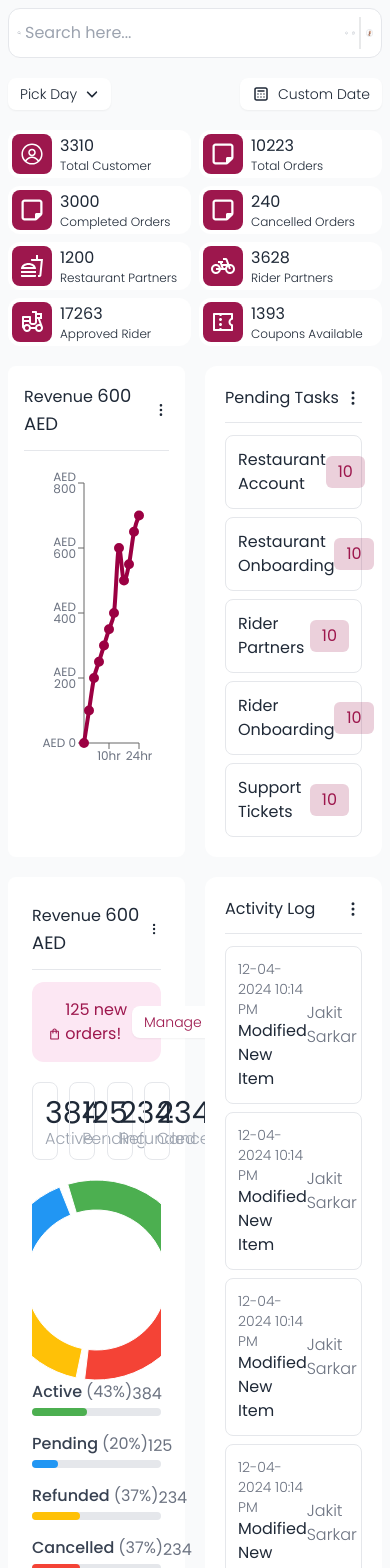
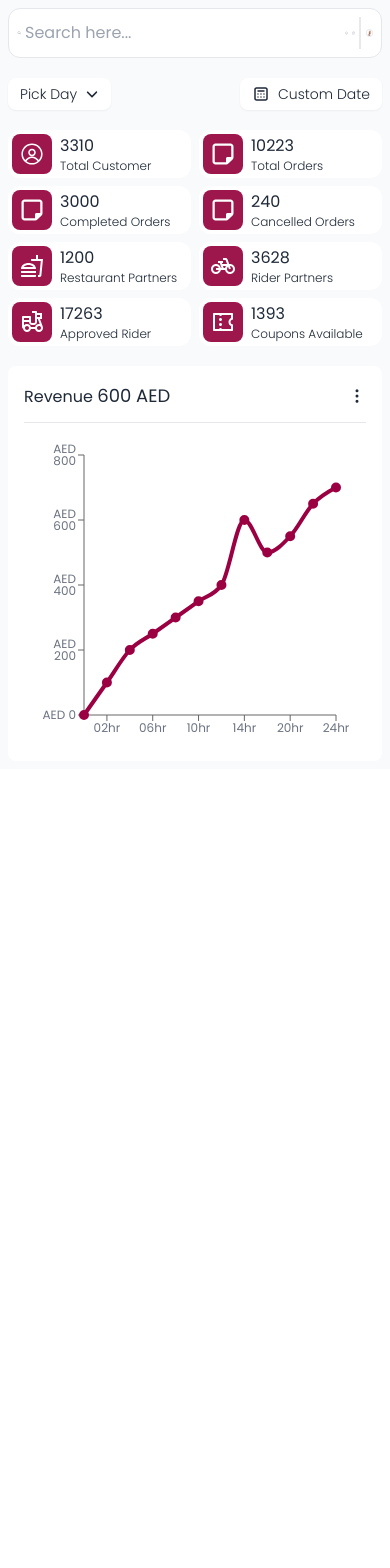
Before and after one commit to ifajul89/basic-dashboard, a React (Vite) app: page / in a window 390 px wide. Shown: the top 1568 px of the page. After the commit the page ends 844 px from the top, so only its background shows below. Built offline with nearby package versions, Linux system fonts and the light colour scheme.

Commit message:
added responsive design for revenue data page

```diff
--- a/src/components/OrderSummary.jsx
+++ b/src/components/OrderSummary.jsx
@@ -30,11 +30,11 @@ const OrderSummary = () => {
           Manage Orders
         </button>
       </div>
-      <div className="grid grid-cols-4 my-5 gap-5">
+      <div className="grid grid-cols-4 my-5 gap-2 md:gap-5">
         {data.map((box) => (
-          <div className="border border-gray-200 rounded-lg p-3 leading-4">
-            <h6 className="text-3xl">{box.value}</h6>
-            <p className="text-gray-400 font-light">{box.name}</p>
+          <div className="border border-gray-200 rounded-lg p-2 md:p-3 leading-4">
+            <h6 className="md:text-3xl">{box.value}</h6>
+            <p className="text-gray-400 font-light text-xs">{box.name}</p>
           </div>
         ))}
       </div>
--- a/src/components/RevenueData.jsx
+++ b/src/components/RevenueData.jsx
@@ -25,6 +25,11 @@ const data = [
   { hour: "24hr", value: 700 },
 ];
 
+const chatrMargin =
+  window.innerWidth <= 768
+    ? { top: 20, right: 30, left: 0, bottom: 0 }
+    : { top: 20, right: 15, left: -15, bottom: 0 };
+
 const RevenueData = () => {
   return (
     <div className="w-full p-4 bg-white rounded-lg">
@@ -37,10 +42,7 @@ const RevenueData = () => {
       <hr className="my-3" />
       <div className="w-full h-[310px]">
         <ResponsiveContainer width="100%" height="100%">
-          <LineChart
-            data={data}
-            margin={{ top: 20, right: 30, left: 0, bottom: 0 }}
-          >
+          <LineChart data={data} margin={chatrMargin}>
             <XAxis
               dataKey="hour"
               tick={{ fill: "#6B7280" }}
@@ -57,7 +59,7 @@ const RevenueData = () => {
               dataKey="value"
               stroke="#9B0042"
               strokeWidth={4}
-              dot={{ r: 3, fill: "#9B0042" }} // Customize the dots at data points
+              dot={{ r: 3, fill: "#9B0042" }}
             />
           </LineChart>
         </ResponsiveContainer>
--- a/src/components/TableSection.jsx
+++ b/src/components/TableSection.jsx
@@ -4,11 +4,11 @@ import TaskTable from "./shared/TaskTable";
 
 const TableSection = () => {
   return (
-    <div className="grid grid-cols-2 mt-5 gap-5">
+    <div className="grid grid-cols-1 md:grid-cols-2 mt-5 gap-5">
       <RevenueData />
-      <TaskTable CardName="Pending Tasks" />
+      {/* <TaskTable CardName="Pending Tasks" />
       <OrderSummary />
-      <TaskTable CardName="Activity Log" />
+      <TaskTable CardName="Activity Log" /> */}
     </div>
   );
 };
--- a/src/components/shared/TaskTable.jsx
+++ b/src/components/shared/TaskTable.jsx
@@ -2,7 +2,6 @@ import { HiOutlineDotsVertical } from "react-icons/hi";
 import TaskOrLog from "./TaskOrLog";
 
 const TaskTable = ({ CardName }) => {
-  console.log(CardName);
 
   return (
     <div className="bg-white rounded-xl p-5 h-min">
```
